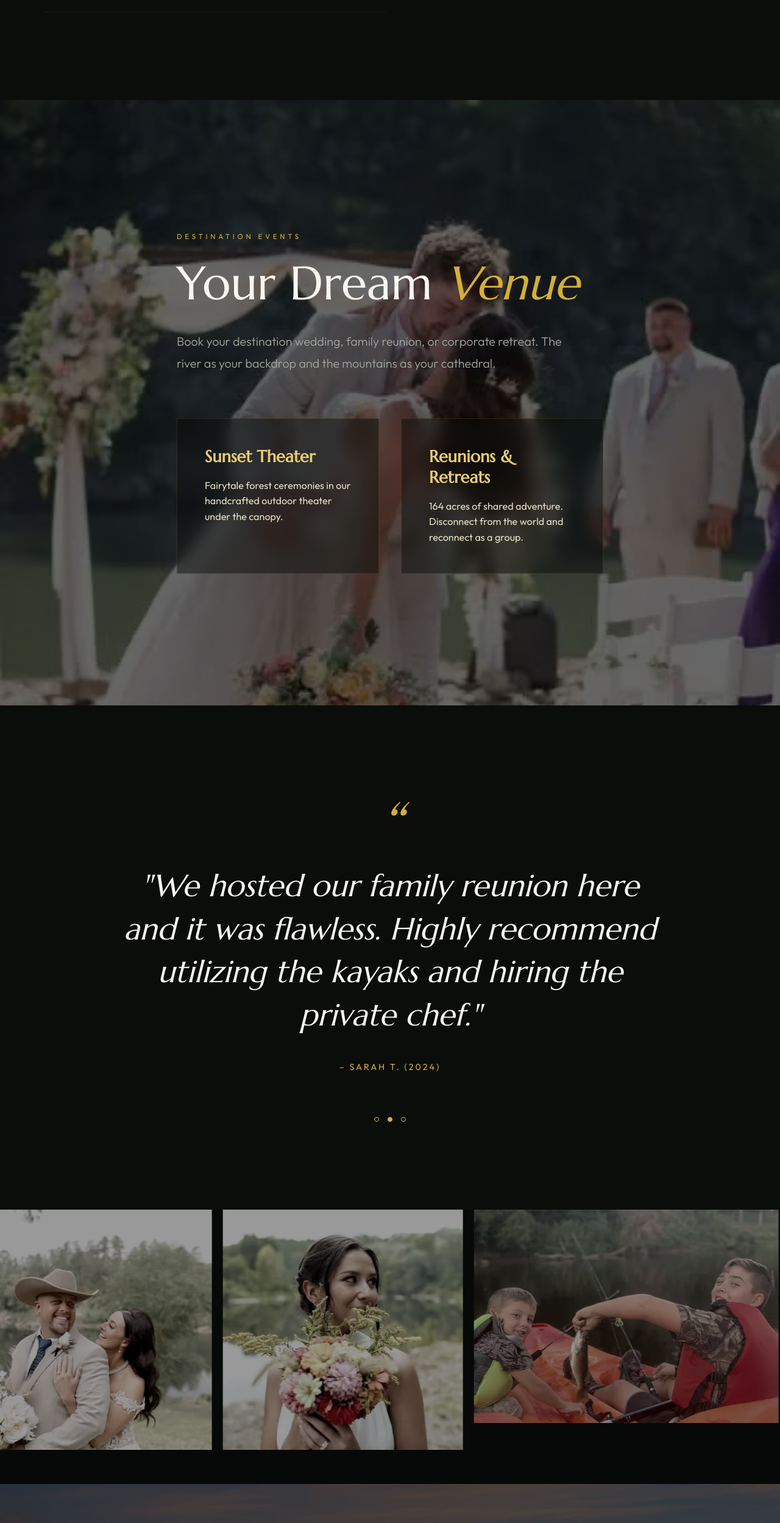
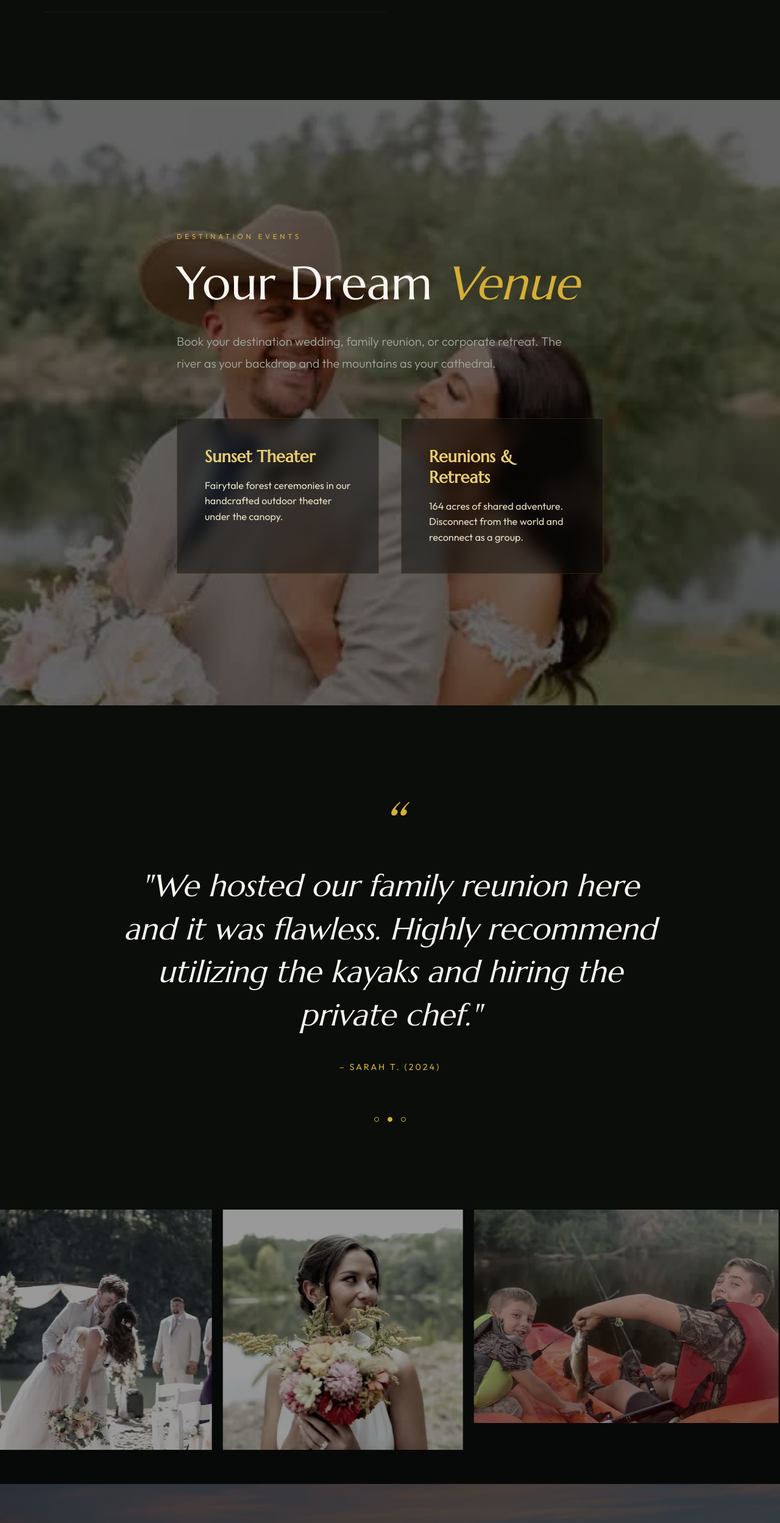
Before and after one commit to Founditmarketing/last-wild-river, a website: page index.html in a window 1280 px wide. Shown: the part 5822-8320 px from the top of the page at 61% size. Drawn offline with Linux system fonts and the light colour scheme.

Commit message:
Swapped Venue Background Photography to a lighter composition

```diff
--- a/index.html
+++ b/index.html
@@ -227,7 +227,7 @@
 <!-- Venue -->
 <section class="section venue" id="venue">
   <div class="venue-bg" data-speed="0.8">
-    <img src="images/real_dip.webp" loading="lazy" width="1600" height="1000" alt="Exquisite Wedding Destination Elements">
+    <img src="images/real_couple.webp" loading="lazy" width="1600" height="1000" alt="Exquisite Wedding Destination Elements">
   </div>
   <div class="container-wide venue-content">
     <span class="section-label">Destination Events</span>
@@ -275,7 +275,7 @@
 <div class="gallery-strip hover-target" title="Click to view full screen">
   <div class="gallery-strip-inner">
     <!-- Lazy load gallery images -->
-    <img src="images/real_couple.webp" loading="lazy" width="600" height="450" alt="Authentic Guest Experience">
+    <img src="images/real_dip.webp" loading="lazy" width="600" height="450" alt="Authentic Guest Experience">
     <img src="images/real_bride.webp" loading="lazy" width="600" height="450" alt="Beautiful Wedding Floral">
     <img src="images/image_16.webp" loading="lazy" width="600" height="450" alt="Gallery">
     <img src="images/image_17.webp" loading="lazy" width="600" height="450" alt="Gallery">
```
